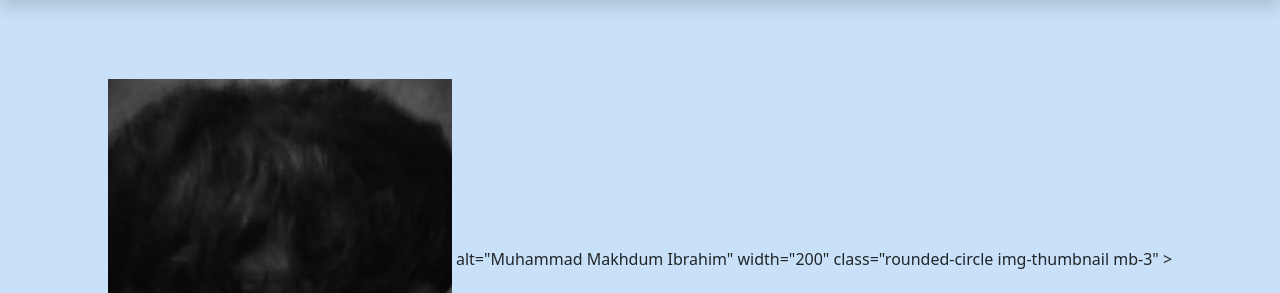
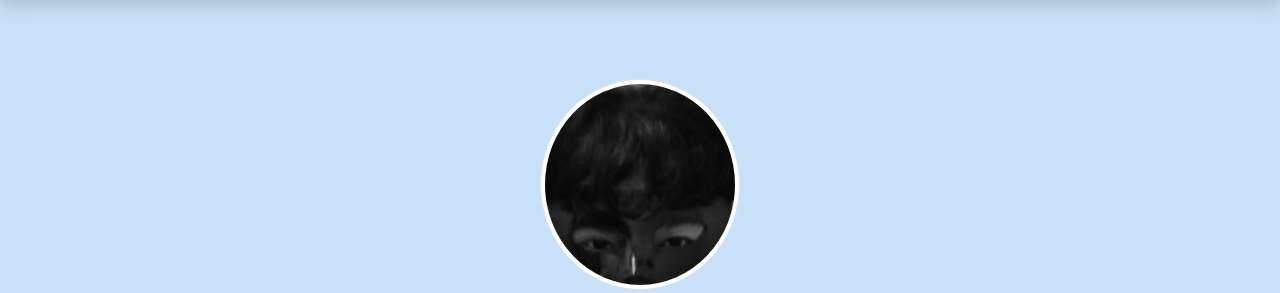
Before and after one commit to maeiemi/Portofolio-Muhammad-Makhdum-Ibrahim, a plain HTML site: page index.html in a window 1280 px wide. Shown: the part 57-350 px from the top of the page. Drawn offline with nearby package versions, Linux system fonts and the light colour scheme.

Commit message:
Update index.html

```diff
--- a/index.html
+++ b/index.html
@@ -101,7 +101,7 @@
 
 
 
-       <img src="wa.jpeg">
+       <img src="wa.jpeg"
       alt="Muhammad Makhdum Ibrahim"
       width="200"
       class="rounded-circle img-thumbnail mb-3"
```
